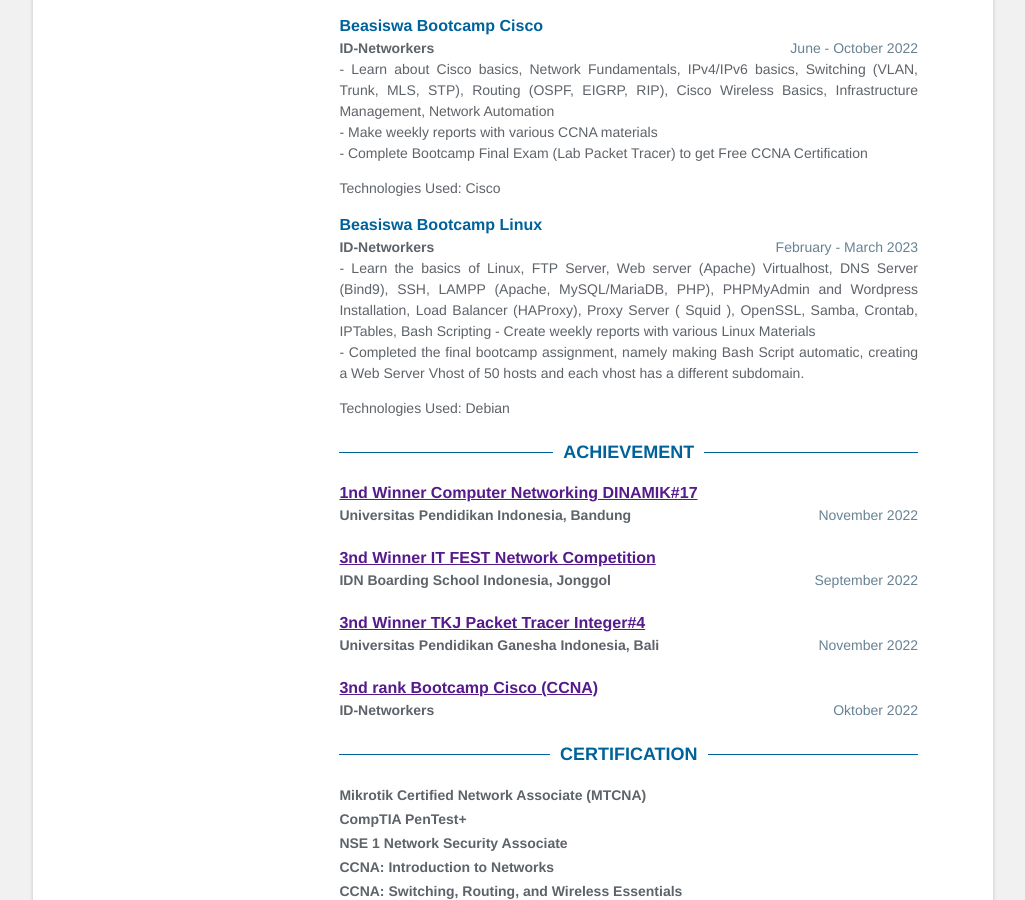
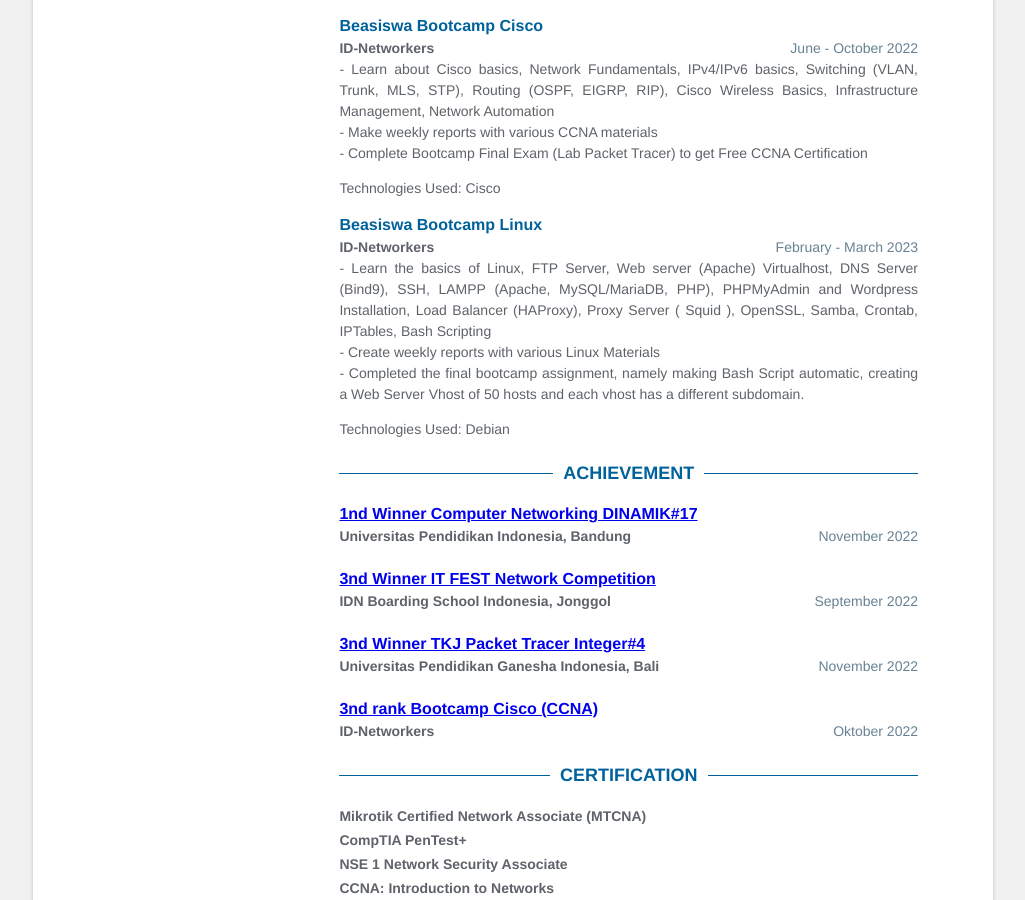
Before and after one commit to raflimaulanarizki/cv, a Jekyll site: the page built from index.html, in a window 1280 px wide and 900 px high, scrolled down 1330 px. Shown: the whole window, without its empty margins (127-1152 px from the left). Built offline with Jekyll 4.4.1, drawn with Linux system fonts in a browser that asks for light colours; some of the changed lines change nothing that is shown.

Commit message:
update achievement

```diff
--- a/_data/data.yml
+++ b/_data/data.yml
@@ -108,7 +108,7 @@
     company: ID-Networkers
     details: |
       - Learn the basics of Linux, FTP Server, Web server (Apache) Virtualhost, DNS Server (Bind9), SSH, LAMPP (Apache, MySQL/MariaDB, PHP),
-      PHPMyAdmin and Wordpress Installation, Load Balancer (HAProxy), Proxy Server ( Squid ), OpenSSL, Samba, Crontab, IPTables, Bash Scripting
+      PHPMyAdmin and Wordpress Installation, Load Balancer (HAProxy), Proxy Server ( Squid ), OpenSSL, Samba, Crontab, IPTables, Bash Scripting <br>
       - Create weekly reports with various Linux Materials <br>
       - Completed the final bootcamp assignment, namely making Bash Script automatic, creating a Web Server Vhost of 50 hosts and each vhost has a
       different subdomain. <br>
@@ -184,18 +184,22 @@
     role: 1nd Winner Computer Networking DINAMIK#17
     company: Universitas Pendidikan Indonesia, Bandung
     details:
+    link: "https://drive.google.com/file/d/1A5Ee-wEnZb0aa30-vM_o8s7Zj9BUSApE/view?usp=sharing"
 
   - time: September 2022
     role: 3nd Winner IT FEST Network Competition
     company: IDN Boarding School Indonesia, Jonggol
     details:
+    link: "https://drive.google.com/file/d/1xQ9V2S1WGt687G5vAbr0E1ayQydDTAy0/view?usp=sharing"
 
   - time: November 2022
     role: 3nd Winner TKJ Packet Tracer Integer#4
     company: Universitas Pendidikan Ganesha Indonesia, Bali
     details:
+    link: "https://drive.google.com/file/d/1gatF3UGXLkmRY6O--B3TXToH2gqZPmfQ/view?usp=sharing"
 
   - time: Oktober 2022
     role: 3nd rank Bootcamp Cisco (CCNA)
     company: ID-Networkers
     details:
+    link: "https://drive.google.com/file/d/1kHR1Bv8jmdgrWFgTM09P0VhE4Qb4wXD_/view?usp=sharing"
```
